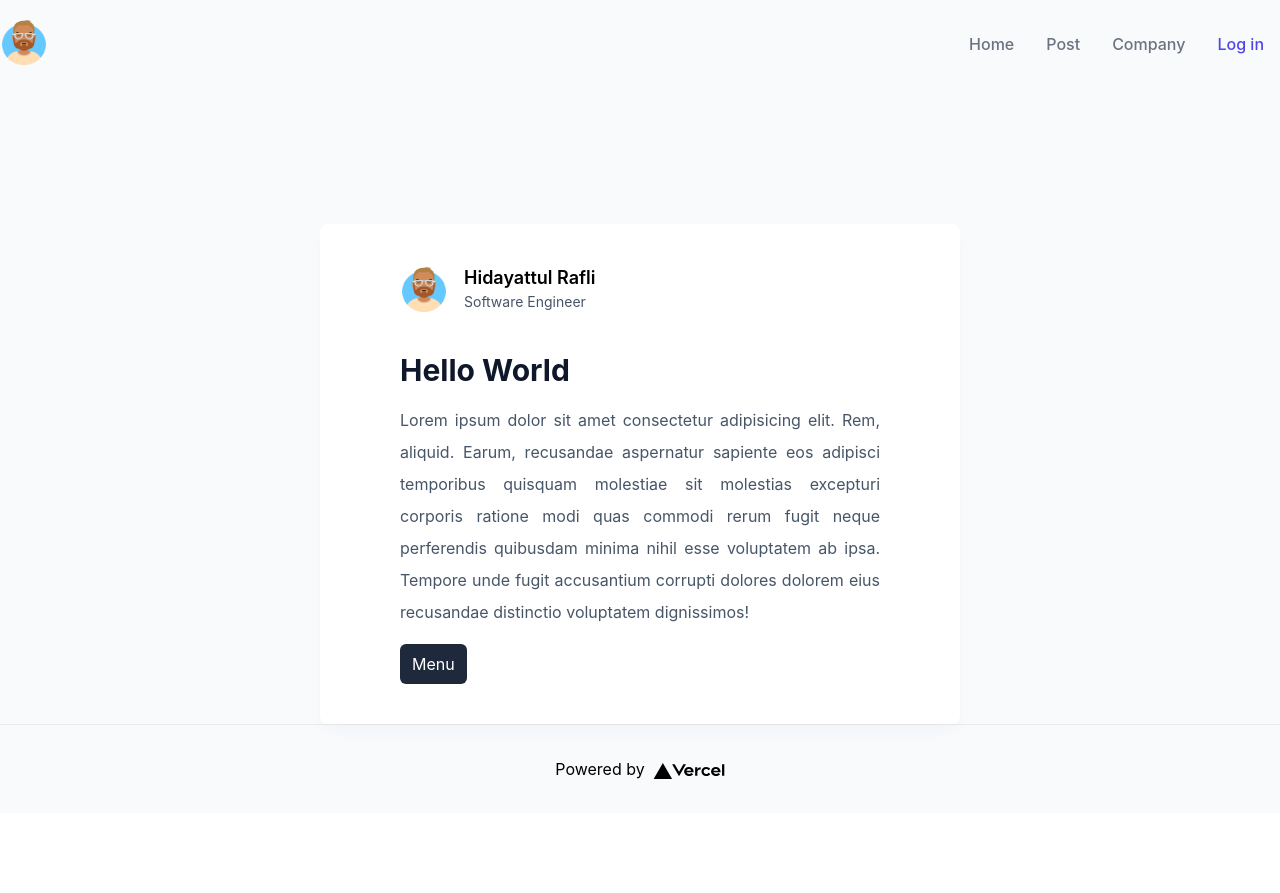
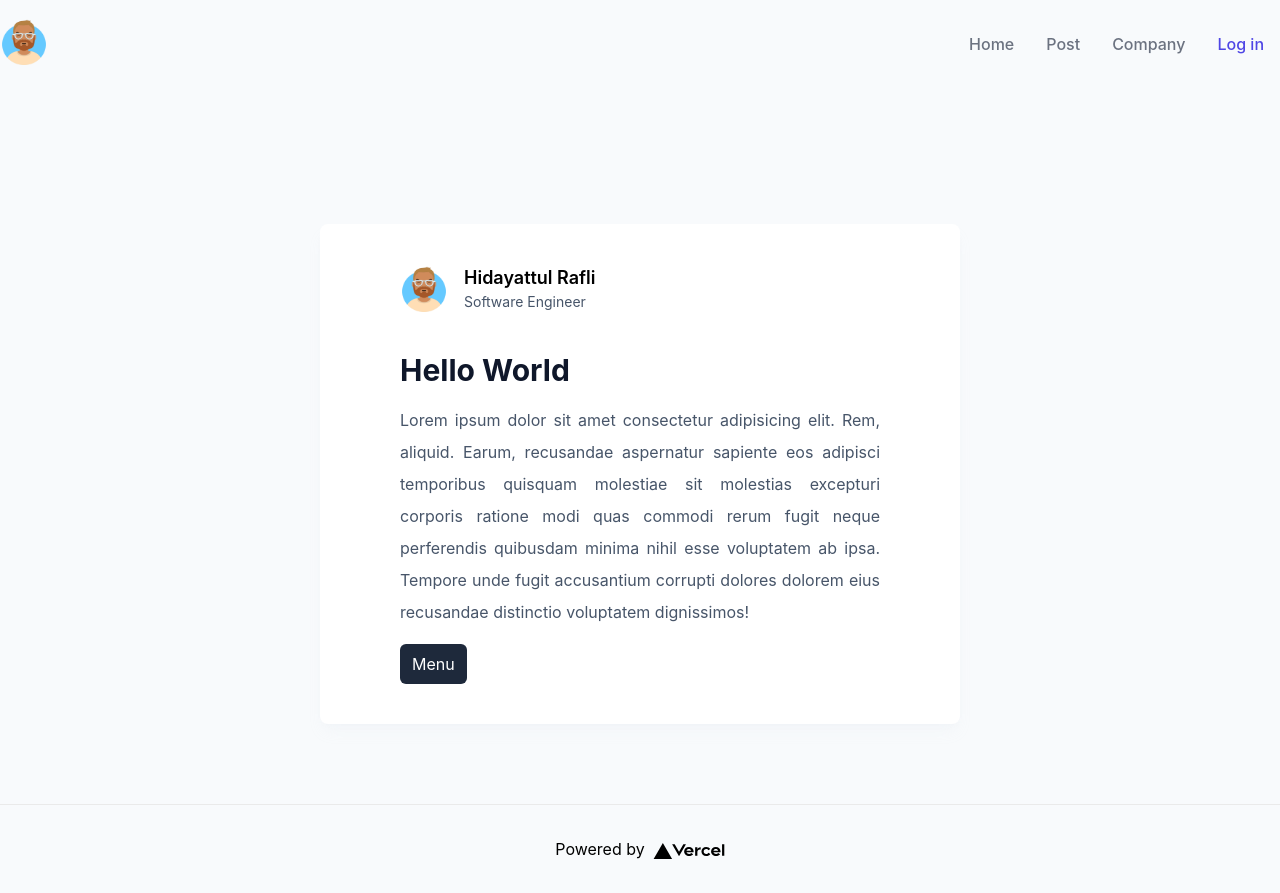
Before and after one commit to hidrart/learn-next, a Next.js app: page /post/first-post in a window 1280 px wide. Before the commit the page ends 813 px from the top, so only its background shows below. Built offline with nearby package versions, Linux system fonts and the light colour scheme.

Commit message:
minor fix

```diff
--- a/pages/components/styles/layout.module.css
+++ b/pages/components/styles/layout.module.css
@@ -1,4 +1,5 @@
 .footer {
+	margin-top: 5em;
 	width: 100%;
 	padding: 2rem 0;
 	border-top: 1px solid #eaeaea;
--- a/pages/post/first-post.js
+++ b/pages/post/first-post.js
@@ -8,7 +8,7 @@ export default function FirstPost() {
 	return (
 		<Layout>
 			<div className='flex flex-col items-start justify-center pt-[20vh]'>
-				<div className='mx-auto w-full rounded-lg bg-white px-4 py-10 shadow-lg shadow-slate-300/10 lg:px-20 xl:w-1/2'>
+				<div className='w-full rounded-lg bg-white px-4 py-10 shadow-lg shadow-slate-300/10 xl:mx-auto xl:w-1/2 xl:px-20'>
 					<Head>
 						<title> Next App Post </title>{' '}
 						<meta name='description' content='Generated by create next app' />
```
